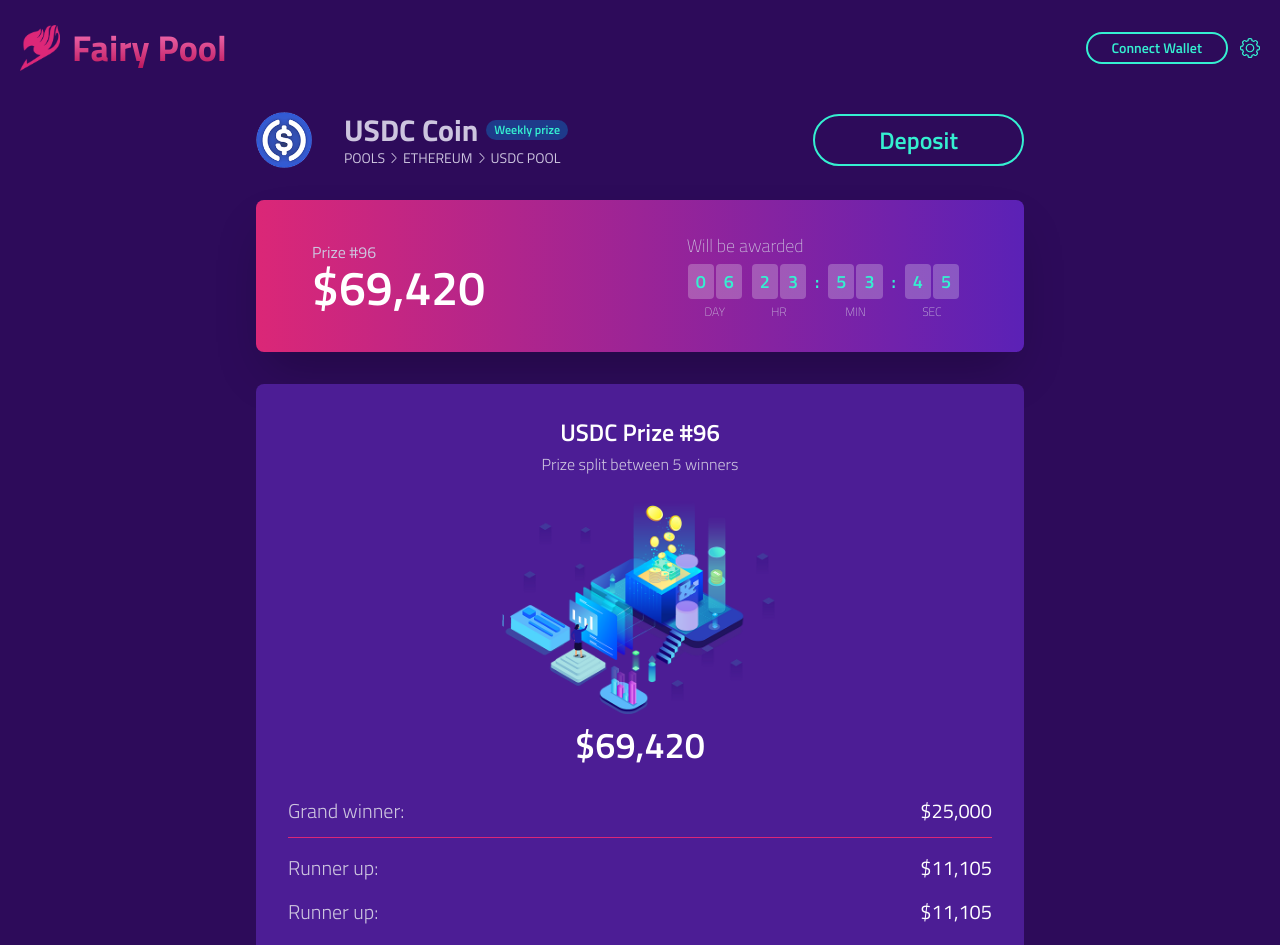
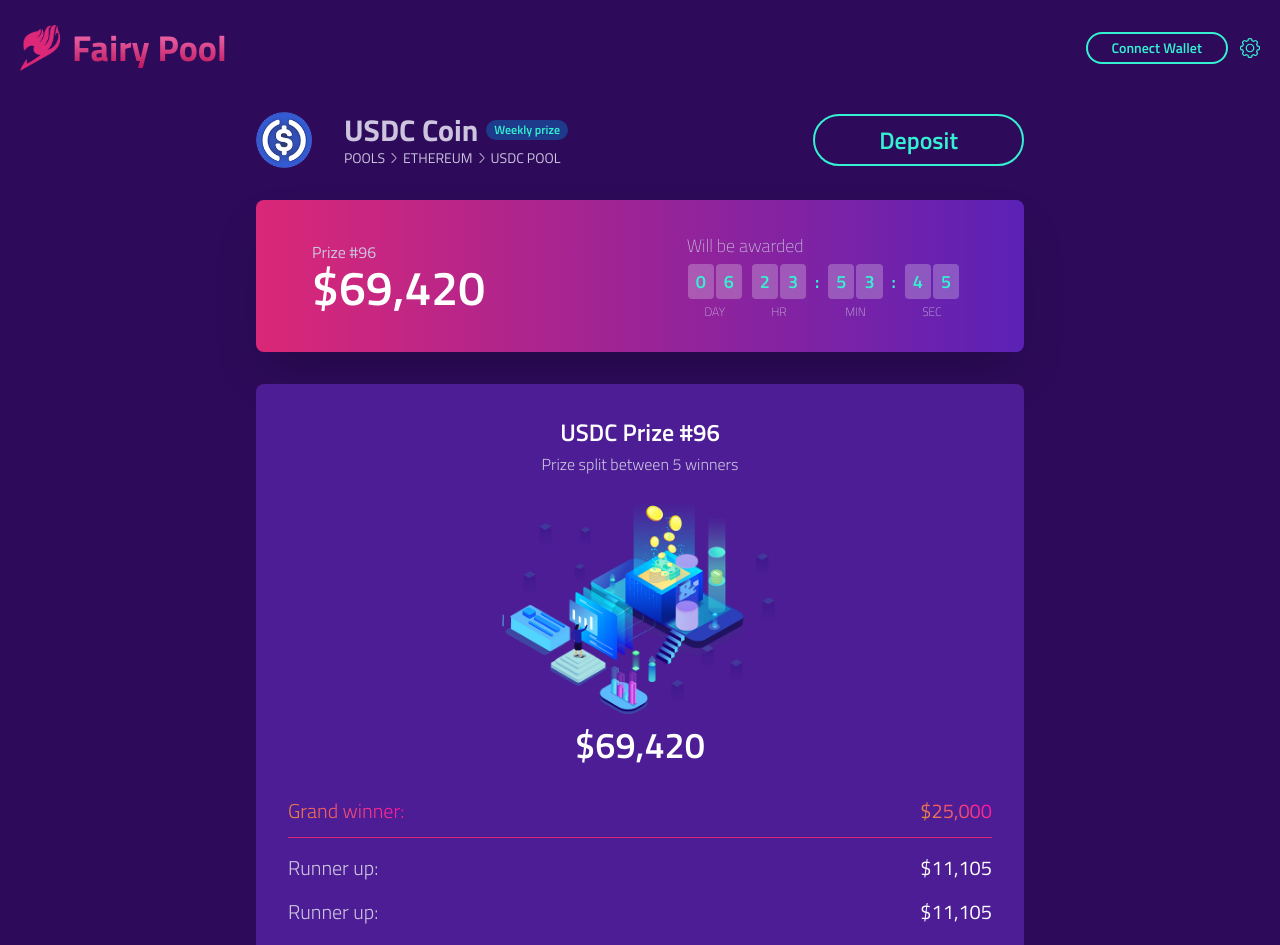
Before and after one commit to DEFI-POOL/fairy-pool-FE, a React (Create React App) app: page / in a window 1280 px wide. Shown: the top 945 px of the page. Built offline with nearby package versions, Linux system fonts and the light colour scheme.

Commit message:
Animated gradient text

```diff
--- a/src/App.js
+++ b/src/App.js
@@ -93,22 +93,26 @@ function App() {
             <img src={prize_img} className="w-80" />
             <div className="text-white text-4xl font-semibold">$69,420</div>
           </div>
-          {prizeSplit.map((prize, index) => (
-            <>
+          <div className="flex justify-between items-center mt-4">
+            <div className="text-xl font-light bg-clip-text text-transparent bg-rainbow-gradient animate-flashy-text">
+              Grand winner:
+            </div>
+            <div className="text-xl bg-clip-text text-transparent bg-rainbow-gradient animate-flashy-text">
+              ${prizeSplit[0].toLocaleString()}
+            </div>
+          </div>
+          <div className="my-3 bg-clip-border bg-pink-600">
+            <hr className="border-opacity-0" />
+          </div>
+          {prizeSplit.slice(1).map((prize) => (
             <div className="flex justify-between items-center mt-4">
               <div className="text-secondary text-xl font-light">
-                  {index === 0 ? "Grand winner:" : "Runner up:"}
+                Runner up:
               </div>
               <div className="text-white text-xl">
                 ${prize.toLocaleString()}
               </div>
             </div>
-              {index === 0 ? (
-                <div className="my-3 bg-clip-border bg-pink-600">
-                  <hr className="border-opacity-0" />
-                </div>
-              ) : null}
-            </>
           ))}
         </div>
         <div className="mt-8 rounded-lg bg-purple-900 p-8">
--- a/tailwind.config.js
+++ b/tailwind.config.js
@@ -4,9 +4,32 @@ module.exports = {
   theme: {
     extend: {
       colors: { primary: "#2d0b5a", accent: "#35f0d1", secondary: "#cdc5df" },
-      fill: { primary: "#2d0b5a", accent: "#35f0d1", secondary: "#cdc5df" },
+      fill: (theme) => theme("colors"),
       fontFamily: {
         primary: ["Titillium Web"],
+      },
+      backgroundSize: {
+        "rainbow-gradient": "1000% auto",
+      },
+      backgroundImage: {
+        "rainbow-gradient":
+          "linear-gradient(40deg,#ff9304,#ff04ea 10%,#9b4beb 20%,#0e8dd6 30%,#0bc6df 40%,#07d464 50%,#dfd105 60%,#ff04ab 78%,#8933eb 90%,#3b89ff)",
+      },
+      animation: {
+        "flashy-text": "scrollBg 15s steps(60) infinite",
+      },
+      keyframes: {
+        scrollBg: {
+          "0%": {
+            "background-position": "0 50%",
+          },
+          "50%": {
+            "background-position": "100% 50%",
+          },
+          "100%": {
+            "background-position": "0 50%",
+          },
+        },
       },
     },
   },
```
Lines whose indentation alone changed are shown as unchanged.
